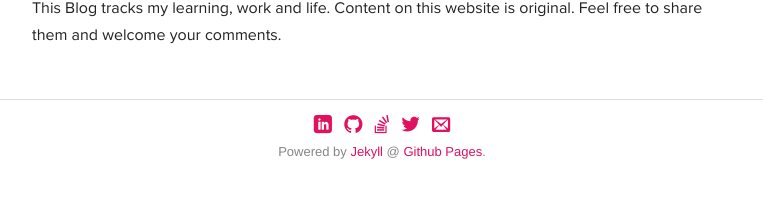
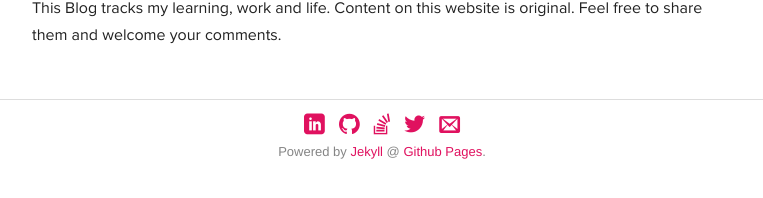
Before and after one commit to cynosure7/cynosure7.github.io, a Jekyll site: the page built from index.html, in a window 1280 px wide. Shown: the part 461-659 px from the top of the page, without its empty margins (258-1021 px from the left). Built offline with Jekyll 4.4.1, drawn with Linux system fonts in a browser that asks for light colours; Markdown is read by kramdown in place of the engine named in the settings.

Commit message:
Update site.css

```diff
--- a/css/site.css
+++ b/css/site.css
@@ -226,9 +226,8 @@ nav a.selected:hover {
 
 .links {
   border-top: 1px solid #E6E6E6;
-  /*margin: 1em 0;*/
   list-style-type: none;
-  font-size: 1.4em;
+  font-size: 1.6em;
 }
 
 .links li {
```
